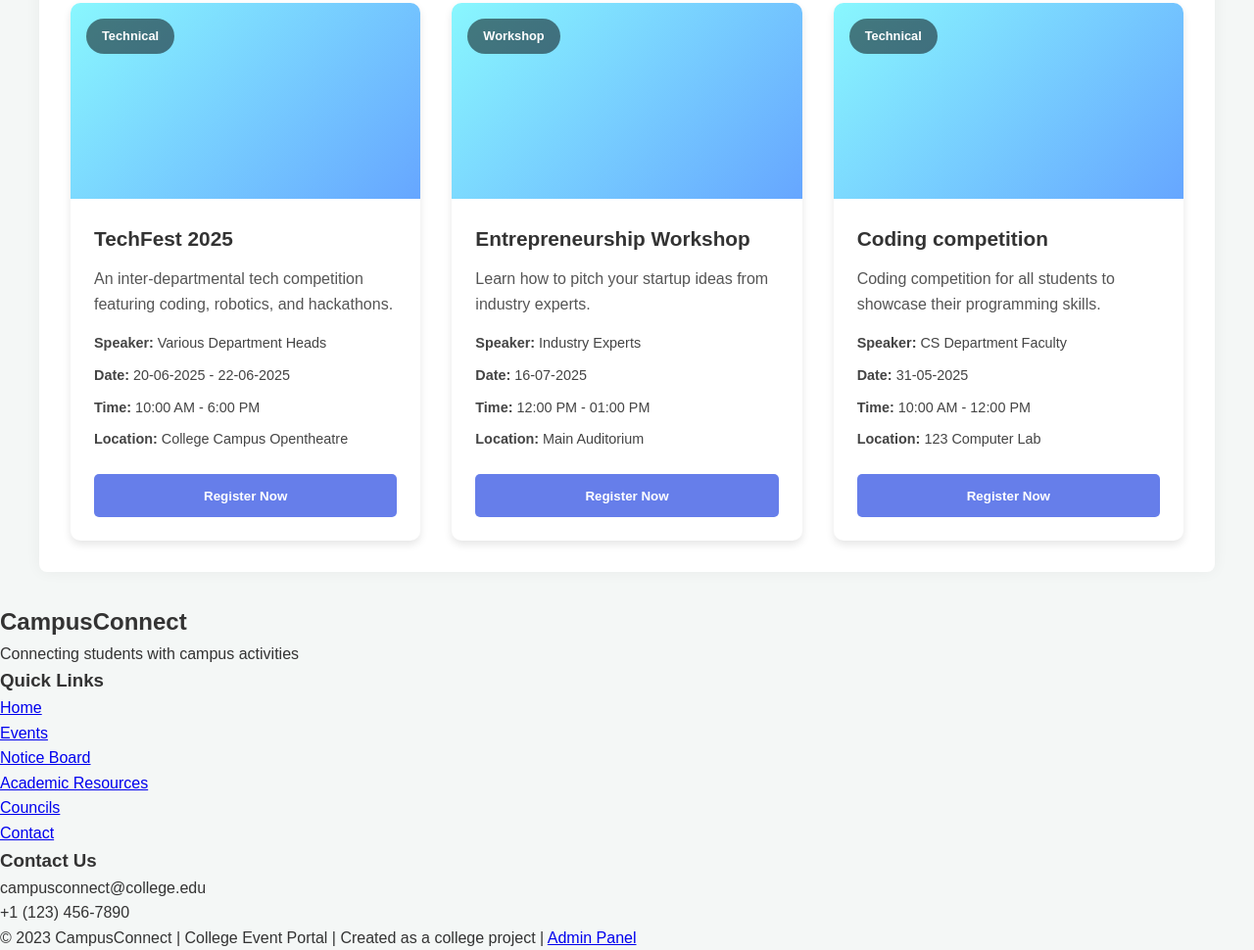
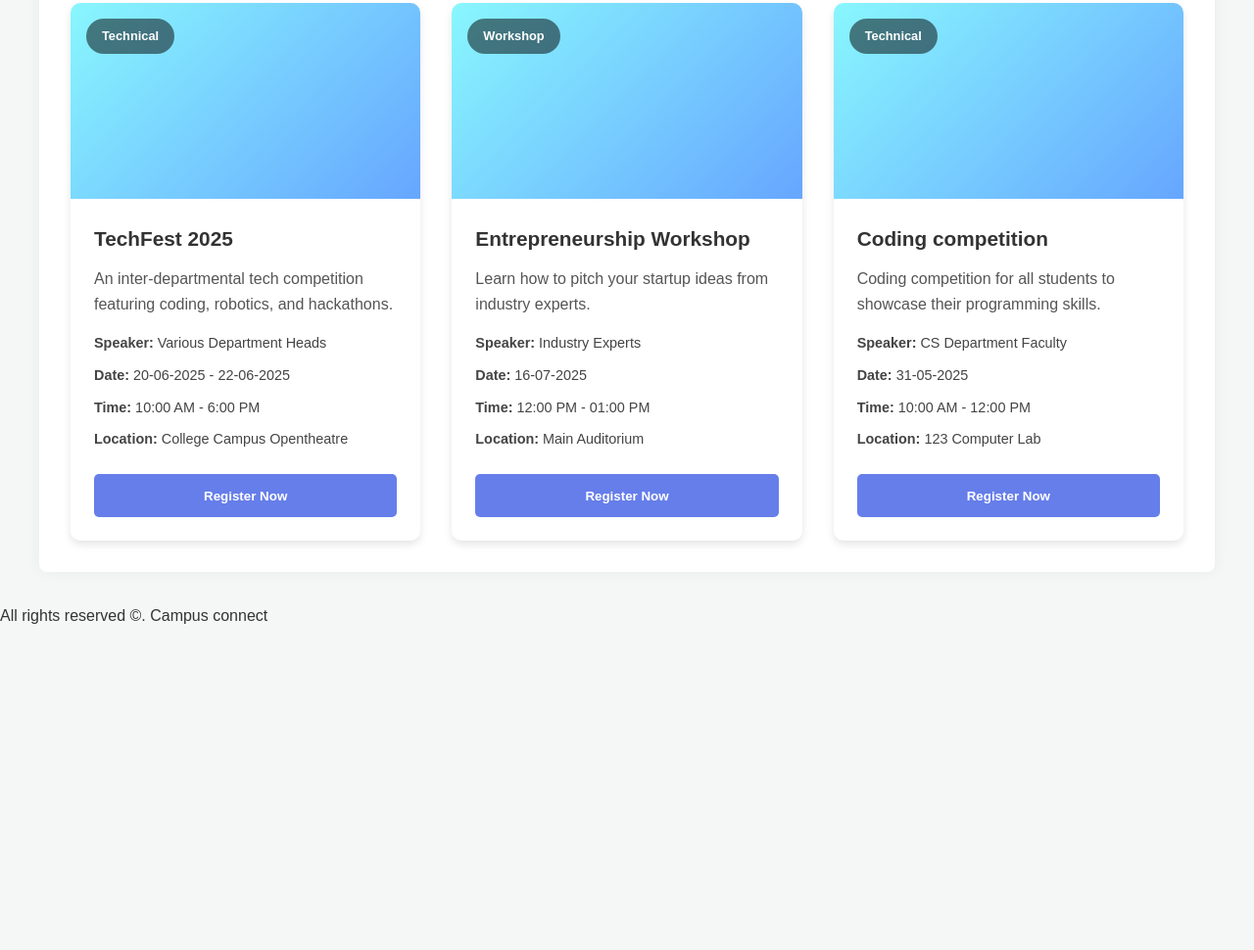
Before and after one commit to Ganesh07A/CampusConnect, a plain HTML site: page index.html in a window 1280 px wide. Shown: the part 716-1686 px from the top of the page at 98% size. After the commit the page ends 1358 px from the top, so only its background shows below. Drawn offline with Linux system fonts and the light colour scheme.

Commit message:
Update index.html

```diff
--- a/index.html
+++ b/index.html
@@ -156,42 +156,6 @@
     <script src="script.js"></script>
   </body>
   <footer>
-    <div class="container">
-      <div class="footer-content">
-        <div class="footer-logo">
-          <h2>CampusConnect</h2>
-          <p>Connecting students with campus activities</p>
-        </div>
-        <div class="footer-links">
-          <h3>Quick Links</h3>
-          <ul>
-            <li><a href="index.html">Home</a></li>
-            <li><a href="pages/events.html">Events</a></li>
-            <li><a href="pages/notices.html">Notice Board</a></li>
-            <li><a href="pages/resources.html">Academic Resources</a></li>
-            <li><a href="pages/councils.html">Councils</a></li>
-            <li><a href="pages/contact.html">Contact</a></li>
-          </ul>
-        </div>
-        <div class="footer-contact">
-          <h3>Contact Us</h3>
-          <p><i class="fas fa-envelope"></i> campusconnect@college.edu</p>
-          <p><i class="fas fa-phone"></i> +1 (123) 456-7890</p>
-          <div class="social-icons">
-            <a href="#"><i class="fab fa-facebook"></i></a>
-            <a href="#"><i class="fab fa-twitter"></i></a>
-            <a href="#"><i class="fab fa-instagram"></i></a>
-            <a href="#"><i class="fab fa-linkedin"></i></a>
-          </div>
-        </div>
-      </div>
-      <div class="footer-bottom">
-        <p>
-          &copy; 2023 CampusConnect | College Event Portal | Created as a
-          college project |
-          <a href="admin/index.html" class="admin-link">Admin Panel</a>
-        </p>
-      </div>
-    </div>
+    <p>All rights reserved &copy. Campus connect<p>
   </footer>
 </html>
```
